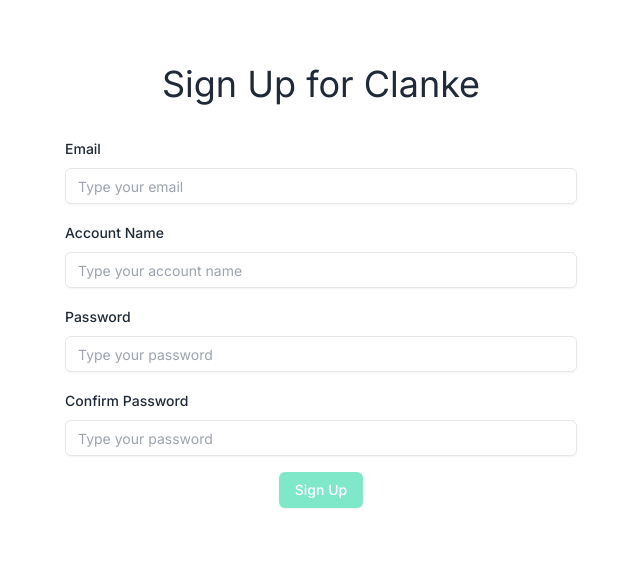
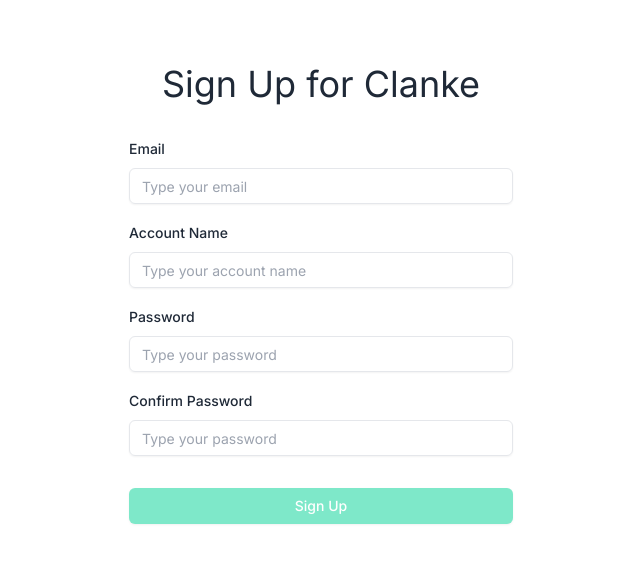
Before and after one commit to seihello/clanke, a Next.js app: page /auth/signup in a window 1280 px wide. Shown: the top 562 px of the page, without its empty margins (319-959 px from the left). Built offline with nearby package versions, Linux system fonts and the light colour scheme; no server answers; what tailwindcss-text-fill would draw is missing.

Commit message:
style: organize form style

```diff
--- a/src/components/auth/sign-up-form.tsx
+++ b/src/components/auth/sign-up-form.tsx
@@ -20,7 +20,7 @@
       .string()
       .min(1, { message: "Email is missing" })
       .email({ message: "Email is invalid" }),
-    name: zod.string().min(1, { message: "First name is missing" }),
+    name: zod.string().min(1, { message: "Account name is missing" }),
     password: zod.string().min(1, { message: "Password is missing" }).min(8, {
       message: "Password must be at least 8 characters long",
     }),
@@ -62,14 +62,14 @@
   return (
     <Form {...form}>
       <form
-        className="flex w-full max-w-[32rem] flex-col gap-y-4 items-center"
+        className="flex w-full max-w-[24rem] flex-col gap-y-4"
         onSubmit={form.handleSubmit(onSubmit)}
       >
         <FormField
           control={form.control}
           name="email"
           render={({ field, fieldState }) => (
-            <FormItem className="w-full">
+            <FormItem>
               <FormLabel>Email</FormLabel>
               <FormControl>
                 <Input
@@ -88,7 +88,7 @@
           control={form.control}
           name="name"
           render={({ field, fieldState }) => (
-            <FormItem className="w-full">
+            <FormItem>
               <FormLabel>Account Name</FormLabel>
               <FormControl>
                 <Input
@@ -99,7 +99,7 @@
                   {...field}
                 />
               </FormControl>
-              <FormMessage className="text-xs font-normal" />
+              <FormMessage />
             </FormItem>
           )}
         />
@@ -107,7 +107,7 @@
           control={form.control}
           name="password"
           render={({ field, fieldState }) => (
-            <FormItem className="w-full">
+            <FormItem>
               <FormLabel>Password</FormLabel>
               <FormControl>
                 <Input
@@ -127,7 +127,7 @@
           control={form.control}
           name="confirmPassword"
           render={({ field, fieldState }) => (
-            <FormItem className="w-full">
+            <FormItem>
               <FormLabel>Confirm Password</FormLabel>
               <FormControl>
                 <Input
@@ -143,7 +143,7 @@
           )}
         />
 
-        <Button className="w-auto" type="submit" disabled={!form.formState.isValid}>
+        <Button className="mt-4" type="submit" disabled={!form.formState.isValid}>
           Sign Up
         </Button>
       </form>
```
